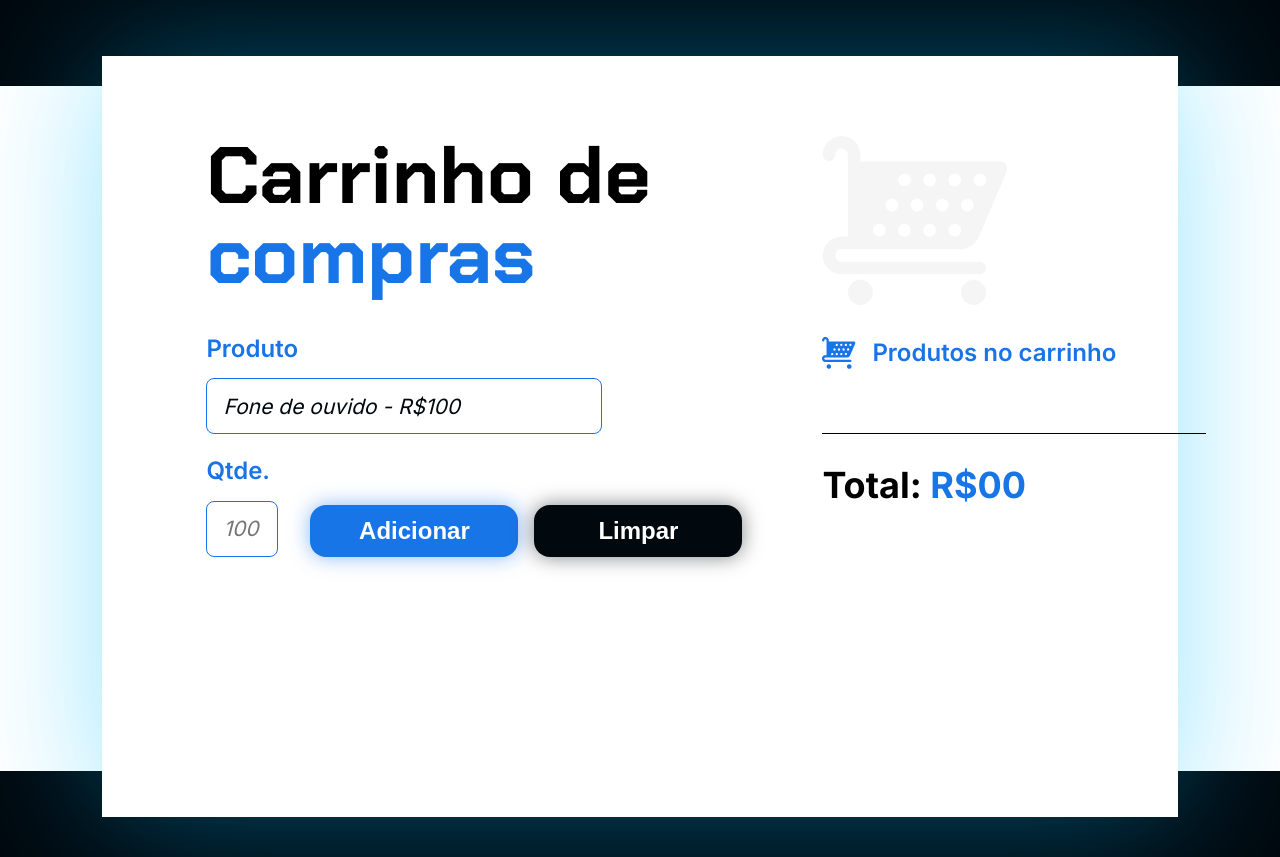
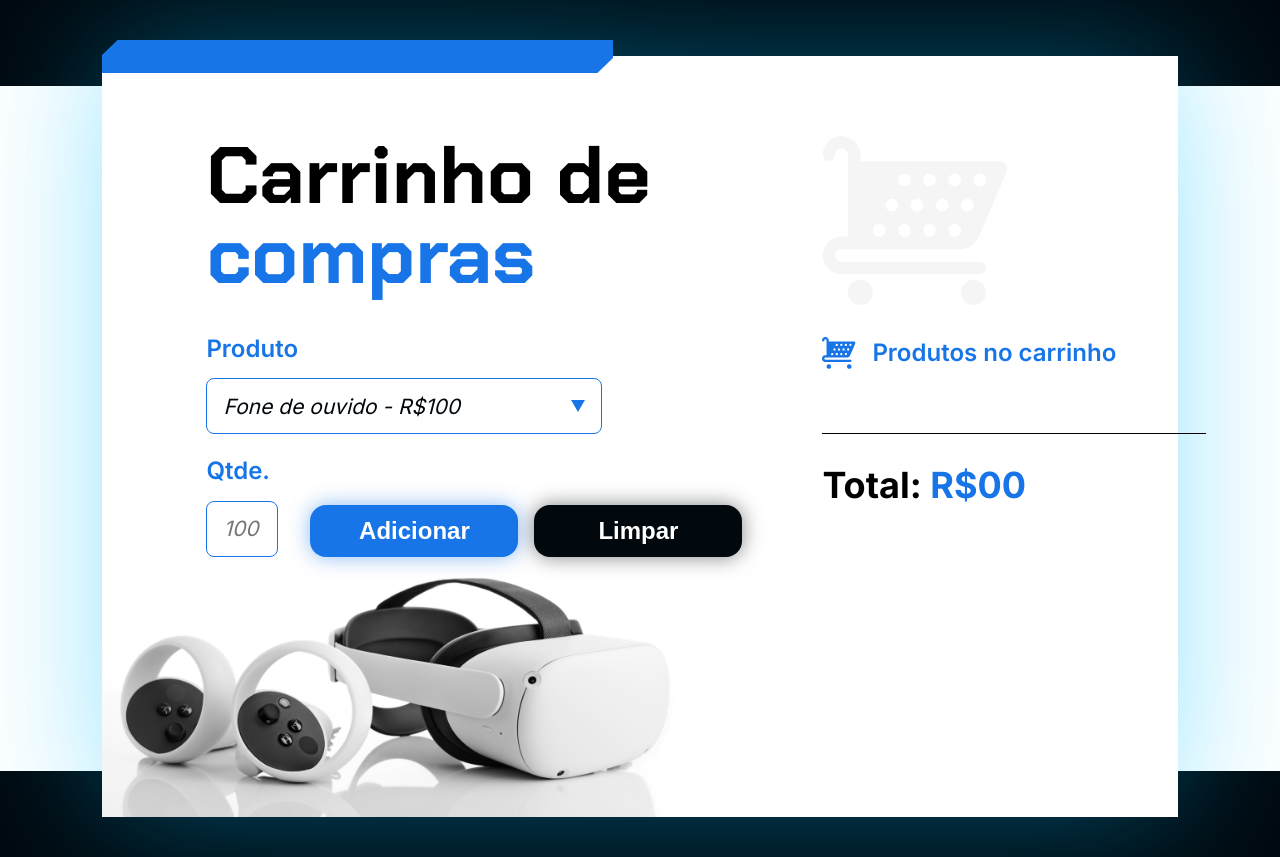
Before and after one commit to Raafimbr/Carrinho-de-compras, a plain HTML site: page index.html in a window 1280 px wide. Drawn offline with Linux system fonts and the light colour scheme.

Commit message:
Update style.css

```diff
--- a/style.css
+++ b/style.css
@@ -54,7 +54,7 @@ input[type="number"] {
   grid-template-columns: 1.375fr 1fr;
   column-gap: 5rem;
 
-  background: white url('./assets/oculos.png') no-repeat bottom left;
+  background: white url('oculos.png') no-repeat bottom left;
   background-size: auto 40%;
 
   position: relative;
@@ -65,7 +65,7 @@ input[type="number"] {
   position: absolute;
   width: 31.9375rem;
   height: 2.0625rem;
-  background-image: url('./assets/grafismo-azul.svg');
+  background-image: url('grafismo-azul.svg');
   top: -1rem;
 }
 
@@ -110,7 +110,7 @@ input[type="number"] {
   font-weight: 400;
   line-height: 110%;
 
-  background: url('./assets/arrow-down.svg') no-repeat right 1rem top 50%;
+  background: url('arrow-down.svg') no-repeat right 1rem top 50%;
 }
 
 .dropdown {
```
